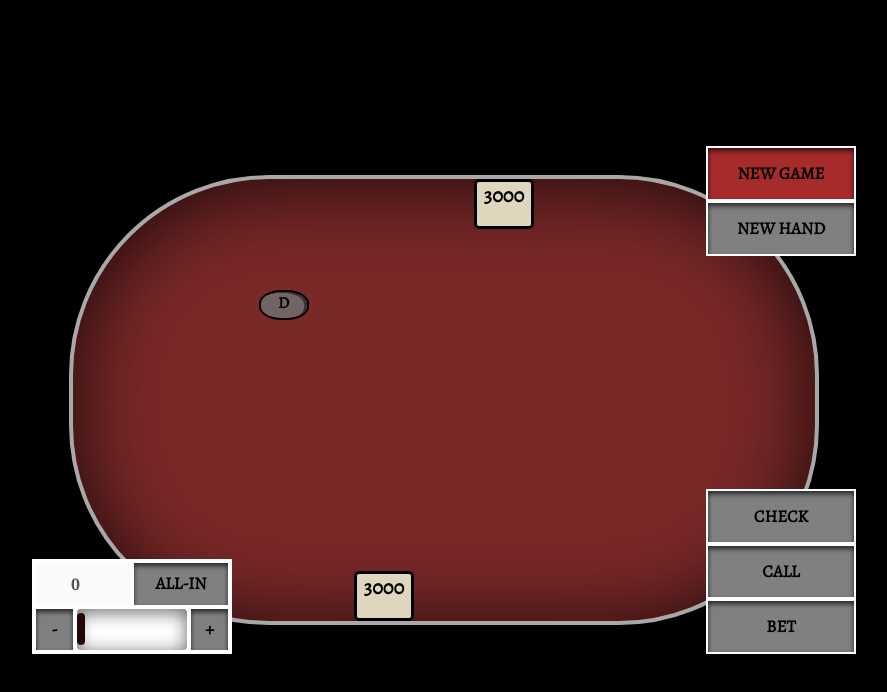
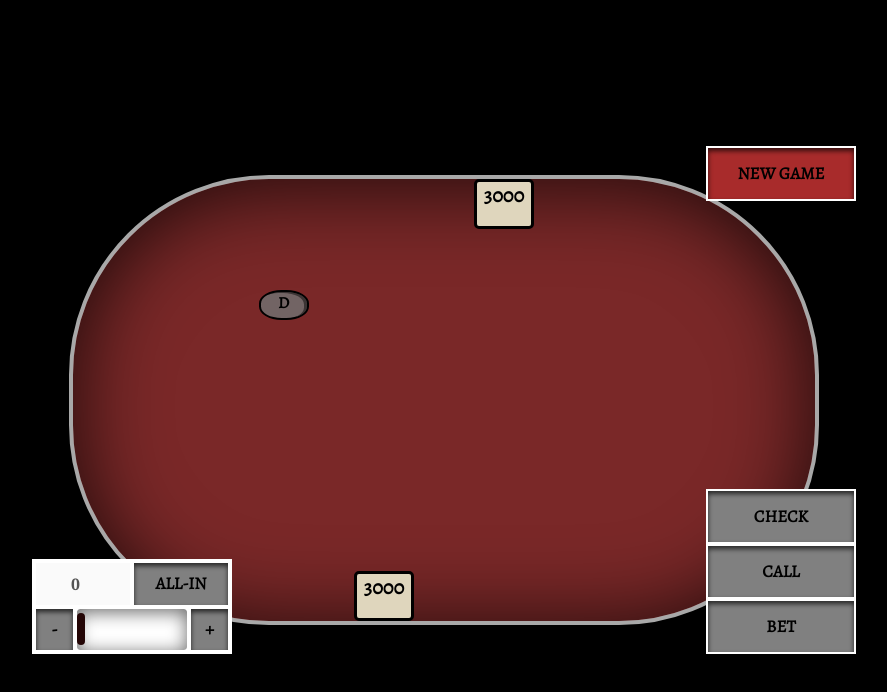
Before and after one commit to segrz8/Heads-up-Hold-em, a React (Create React App) app: page / in a window 1280 px wide. Shown: the top 692 px of the page, without its empty margins (196-1083 px from the left). Built offline with nearby package versions, Linux system fonts and the light colour scheme.

Commit message:
new game + new hand in only one button

```diff
--- a/src/components/ActionInfo.css
+++ b/src/components/ActionInfo.css
@@ -5,6 +5,9 @@
     top: 5px;
     left: 5px;
     font-size: 24px;
+    z-index: 1;
+    background-color: black;
+    padding: 4px;
 }
 
 @media (min-width:730px) {
--- a/src/components/OperatingButtons.js
+++ b/src/components/OperatingButtons.js
@@ -5,9 +5,13 @@ function OperatingButtons(props) {
     const { dealCards, disabledDeal, showCards, disabledShowdown } = props
     return (
         <div className='operatingButtons'>
-            <button onClick={dealCards} disabled={disabledDeal}>New Game</button>
+            {/* <button onClick={dealCards} disabled={disabledDeal}>New Game</button> */}
             {/* <button onClick={player2turn} disabled={player1money === 0 || player2money === 0 ? true : disabledPlayer2}>CPU turn</button> */}
-            <button onClick={showCards} disabled={disabledShowdown}>New hand</button>
+            {/* <button onClick={showCards} disabled={disabledShowdown}>New hand</button> */}
+            {disabledDeal ?
+                <button onClick={showCards} disabled={disabledShowdown}>New hand</button> :
+                <button onClick={dealCards} disabled={disabledDeal}>New Game</button>
+            }
         </div>
     )
 }
```
